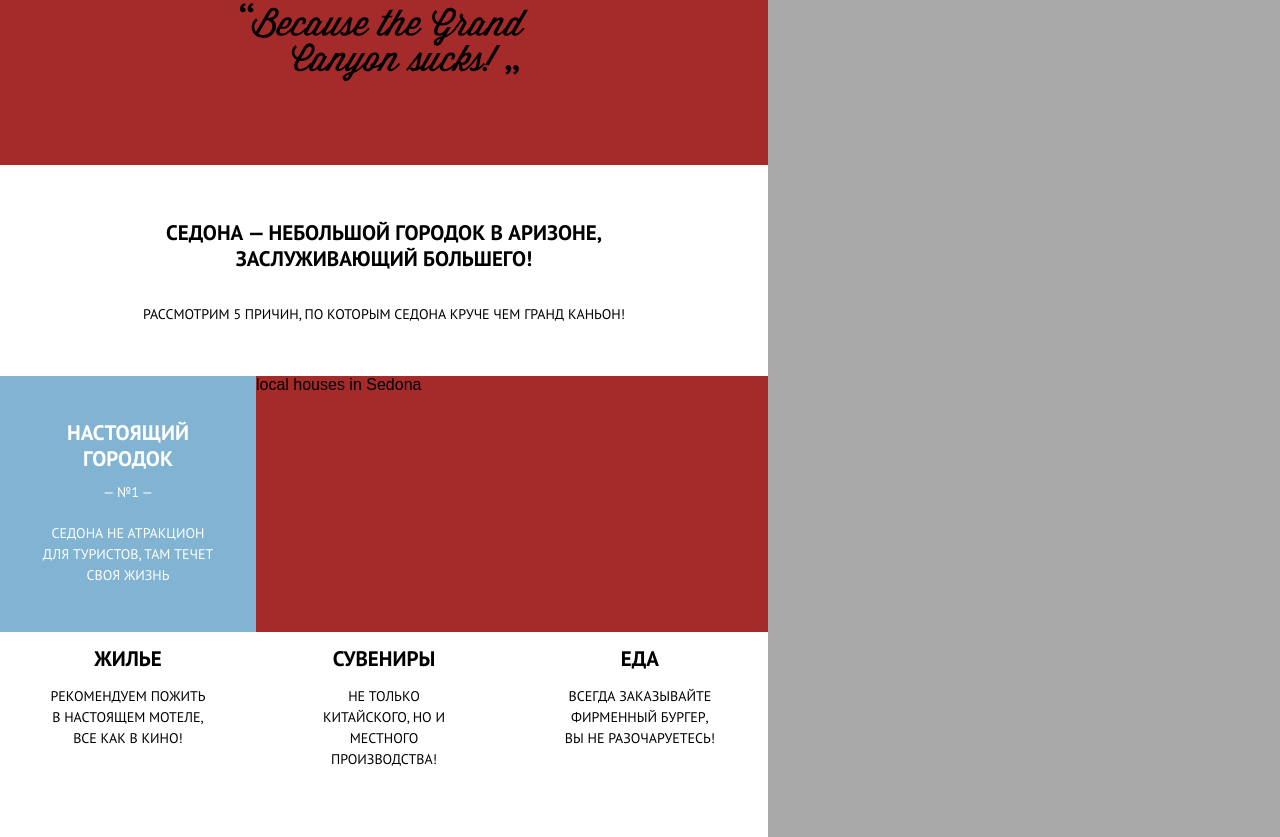
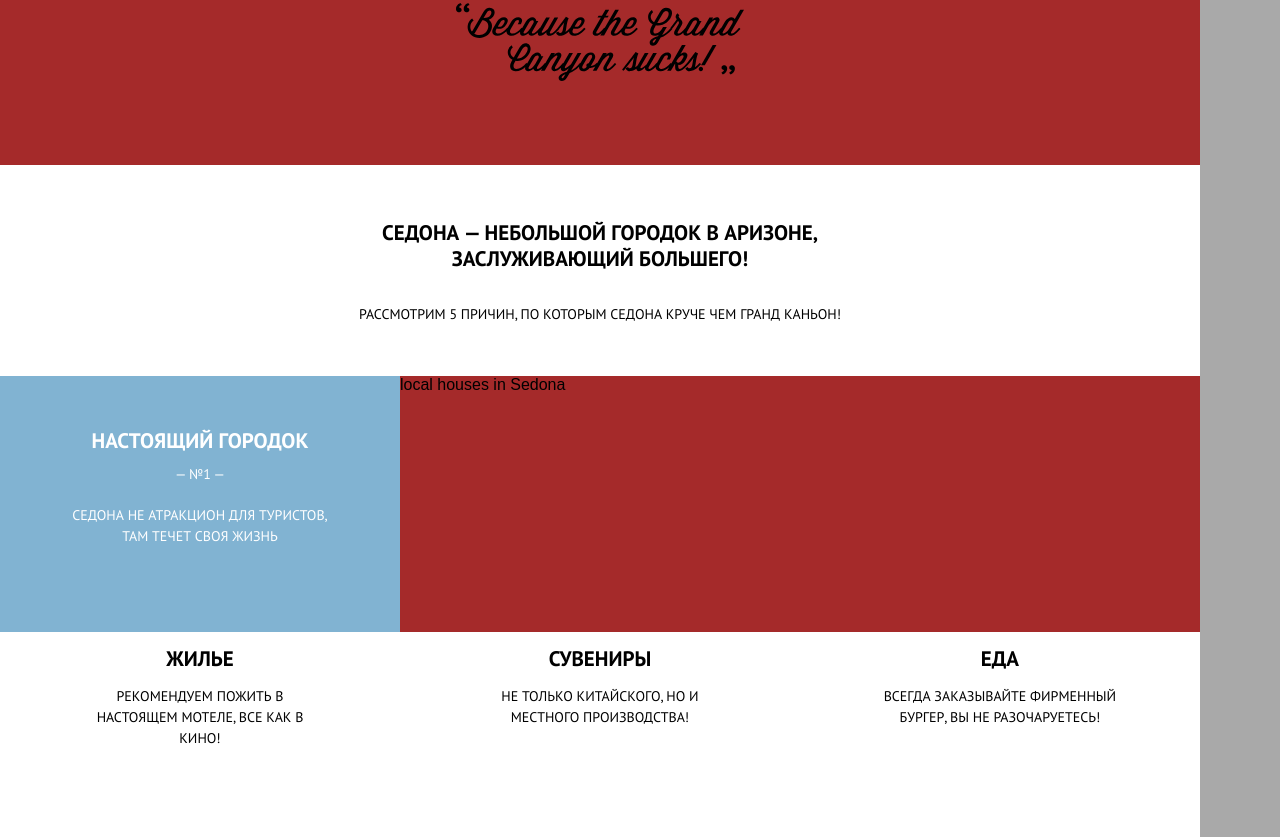
Before and after one commit to AAtamaniuk/SDN, a website: page index.html in a window 1280 px wide. Shown: the part 403-1240 px from the top of the page. Drawn offline with nearby package versions, Linux system fonts and the light colour scheme; files that its build step writes are made by us from their sources.

Commit message:
1200px finished

```diff
--- a/sass/blocks/intro.scss
+++ b/sass/blocks/intro-svg.scss
@@ -13,7 +13,6 @@
     padding-top: 76px;
   }
 
-
   .intro-svg__welcome {
     display: block;
     height: 34px;
@@ -22,9 +21,8 @@
     @media (min-width: $md) {
       height: 44px;
       margin-bottom: 12px;
+    }
   }
-  }
-
 
   .intro-svg__tothegorgeous {
     display: block;
@@ -37,7 +35,6 @@
     }
   }
 
-
   .intro-svg__sedona {
     display: block;
     height: 48px;
@@ -49,7 +46,6 @@
     }
   }
 
-
   .intro-svg__becausecanyon {
     display: block;
     height: 54px;
@@ -58,38 +54,4 @@
       height: 78px;
     }
   }
-
-
 }
-
-.intro-txt{
-  padding: 0 10%;
-  padding-top: 40px;
-  padding-bottom: 10px;
-  @media (min-width: $md) {
-      padding-top: 55px;
-      padding-bottom: 35px;
-    }
-
-  .intro-txt__main{
-    margin-top: 0;
-    margin-bottom: 27px;
-    @include main;
-    text-align: center;
-    line-height: 26px;
-    @media (min-width: $md) {
-      margin-bottom: 29px;
-      font-size: 21px;
-    }
-  }
-
-
-  .intro-txt__sub{
-    @include sub;
-    text-align: center;
-    line-height: 26px;
-    @media (min-width: $md) {
-
-    }
-  }
-}
--- /dev/null
+++ b/sass/blocks/intro-txt.scss
@@ -0,0 +1,39 @@
+@import "../variables.scss";
+@import "../mixins.scss";
+
+.intro-txt{
+  padding-top: 40px;
+  padding-bottom: 10px;
+  //padding-right: 10%;
+  //padding-left: 10%;
+  @media (min-width: $md) {
+      width: 486px;
+      max-width: 486px;
+      margin: auto;
+      padding-top: 55px;
+      padding-bottom: 35px;
+      padding-right: 0;
+      padding-left: 0;
+    }
+
+  .intro-txt__main{
+    margin-top: 0;
+    margin-bottom: 27px;
+    @include main;
+    text-align: center;
+    line-height: 26px;
+    @media (min-width: $md) {
+      margin-bottom: 29px;
+      font-size: 21px;
+    }
+  }
+
+  .intro-txt__sub{
+    @include sub;
+    text-align: center;
+    line-height: 26px;
+    @media (min-width: $md) {
+
+    }
+  }
+}
--- a/sass/blocks/reason.scss
+++ b/sass/blocks/reason.scss
@@ -42,6 +42,9 @@
   @media (min-width: $md) {
     padding-left: 5%;
     padding-right: 5%;
+  }
+  @media (min-width: $ld) {
+    padding-top: 38px;
   }
 }
 
--- a/sass/global/global.scss
+++ b/sass/global/global.scss
@@ -14,8 +14,8 @@ body {
 .body-wrap {
   position: relative;
   //max-width: 320px;
-  max-width: 768px;
-  //max-width: 100%;
+  //max-width: 768px;
+  max-width: 1200px;
   //margin: 0 auto;
   background-color: $white;
 }
--- a/sass/style.scss
+++ b/sass/style.scss
@@ -5,7 +5,8 @@
 @import "blocks/grid.scss";
 @import "blocks/button.scss";
 @import "blocks/page-header.scss";
-@import "blocks/intro.scss";
+@import "blocks/intro-svg.scss";
+@import "blocks/intro-txt.scss";
 @import "blocks/reason.scss";
 @import "blocks/reason-img.scss";
 @import "blocks/visit.scss";
--- a/sass/variables.scss
+++ b/sass/variables.scss
@@ -18,4 +18,4 @@
 ////////////////// MEDIA //////////////////
 
 $md: 768px;
-//$ld: 1200px;
+$ld: 1200px;
```
Also changed, not shown: index.html (+0 -8 lines), sass/blocks/reason-img.scss (line endings or trailing spaces).
